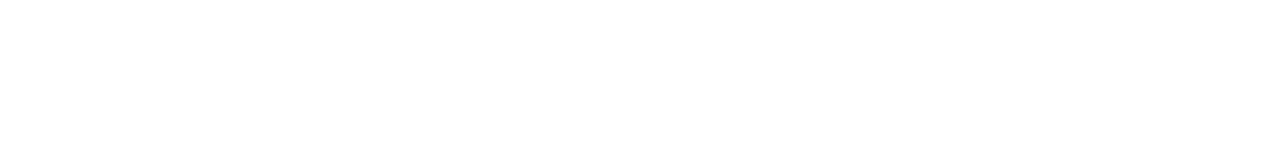
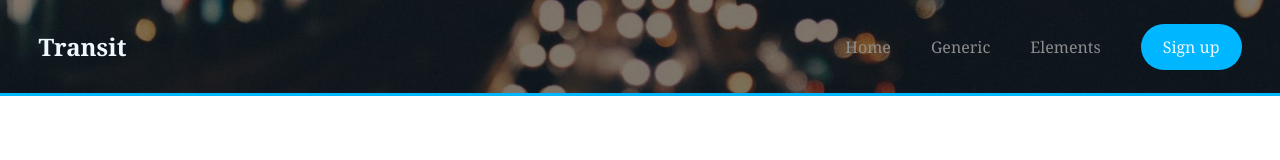
Before and after one commit to amirmohammadhassanabadi/HTML-CSS-FinalProject-1, a website: page elements.html in a window 1280 px wide. Drawn offline with Linux system fonts and the light colour scheme; files that its build step writes are made by us from their sources.

Commit message:
header part finnished

```diff
--- a/css/elements.css
+++ b/css/elements.css
@@ -0,0 +1,80 @@
+*{
+    margin: 0;
+    padding: 0;
+}
+body{
+    font-family: Cambria, Cochin, Georgia, Times, 'Times New Roman', serif;
+}
+::selection{
+    background-color: #00b7ff;
+    color: #FFF;
+}
+a{
+    text-decoration: none;
+}
+ul{
+    list-style: none !important;
+}
+h1, h2, h3, h4, h5, h6 {
+    color: #474747;
+}
+h3 {
+    font-size: 1.35em;
+}
+h4{
+    font-size: 1.1em;
+}
+/* Header Part */
+.header-background{
+    background-image: url(../img/bokeh_car_lights_bg_dark.jpg);
+    background-position: center;
+    background-size: cover;
+    border-bottom: 3px solid #00b7ff;
+}
+.top-menu{
+    display: flex;
+    justify-content: center;
+}
+.ul-menu{
+    display: flex;
+}
+.menu-wrapper{
+    width: 94%;
+    height: auto;
+    padding-top: 30px;
+    padding-bottom: 30px;
+    display: flex;
+    justify-content: space-between;
+    align-items: center;
+}
+.logo-title a{
+    color: aliceblue;
+    transition: all .5s ease-in-out;
+}
+.logo-title a:hover{
+    color: #00b7ff;
+}
+.menu-element{
+    margin-left: 40px;
+}
+.menu-element:not(.sign-up){
+    color: rgb(141, 141, 141);
+    transition:all 0.5s ease-in-out;
+}
+.sign-up{
+    background-color: #00b7ff;
+    padding: 12px 22px;
+    border-radius: 50px 50px 50px 50px;
+    color: aliceblue;
+    transition:all 0.5s ease-in-out;
+}
+.menu-element:not(.sign-up):hover{
+    color: aliceblue;
+}
+.sign-up:hover{
+    color: #00b7ff;
+    background-color: aliceblue;
+    transition: all .5s ease-out;
+}
+/* End of Header Part */
+/* =============================== */
--- a/elements.html
+++ b/elements.html
@@ -11,6 +11,29 @@
 </head>
 
 <body>
+    <header>
+        <div class="header-background">
+            <div class="top-menu">
+            <nav class="menu-wrapper">
+                <div class="left-menu">
+                    <h1 class="logo-title">
+                        <a href="index.html">
+                            Transit
+                        </a>
+                    </h1>
+                </div>
+                <div class="right-menu">
+                    <ul class="ul-menu">
+                        <li><a class="menu-element" href="index.html" target="_blank">Home</a></li>
+                        <li><a class="menu-element" href="generic.html" target="_blank">Generic</a></li>
+                        <li><a class="menu-element" href="elements.html" target="_blank">Elements</a></li>
+                        <li><a class="menu-element sign-up" href="#">Sign up</a></li>
+                    </ul>
+                </div>
+            </nav>
+            </div>
+        </div>
+    </header>
 </body>
 
 </html>
```
